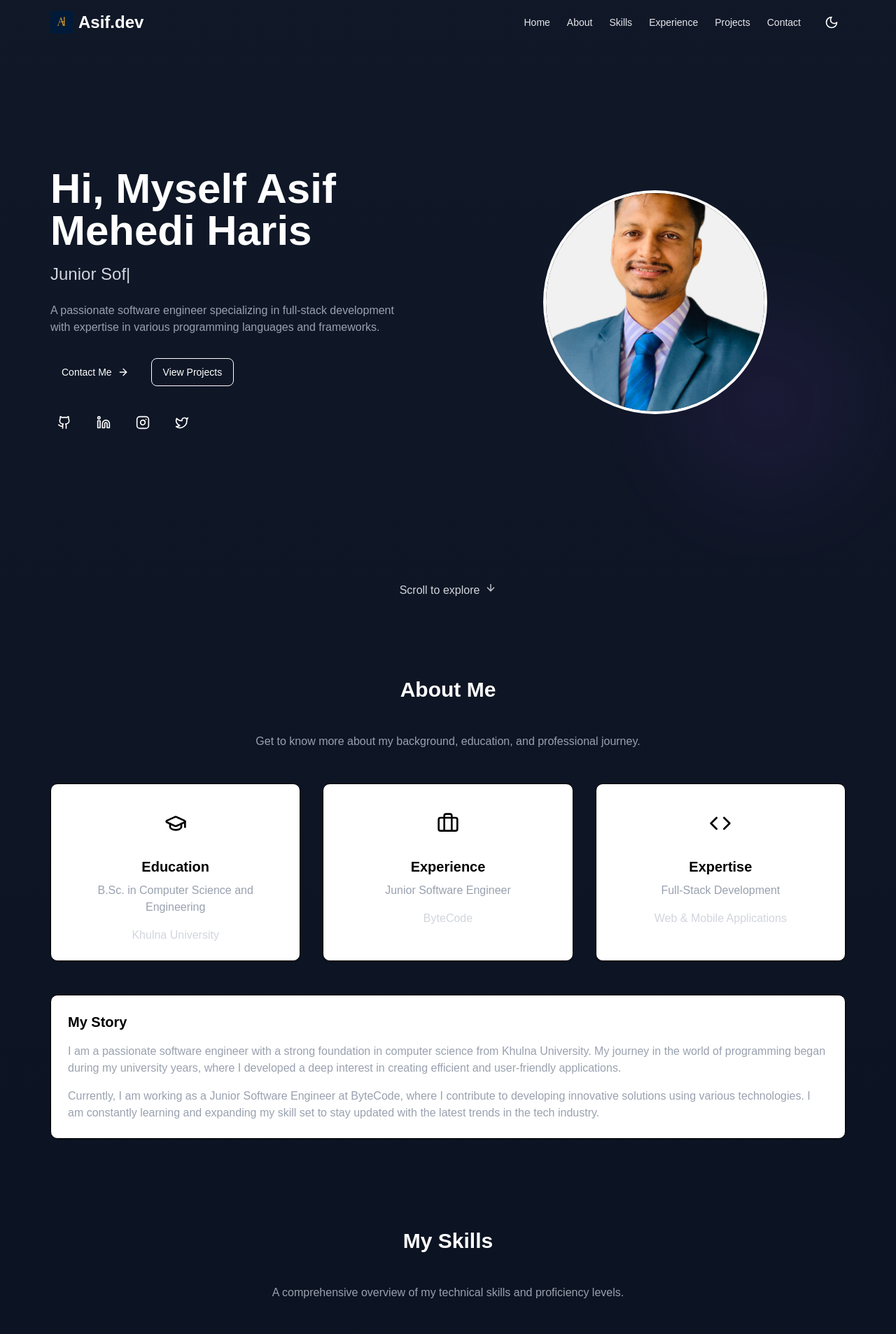
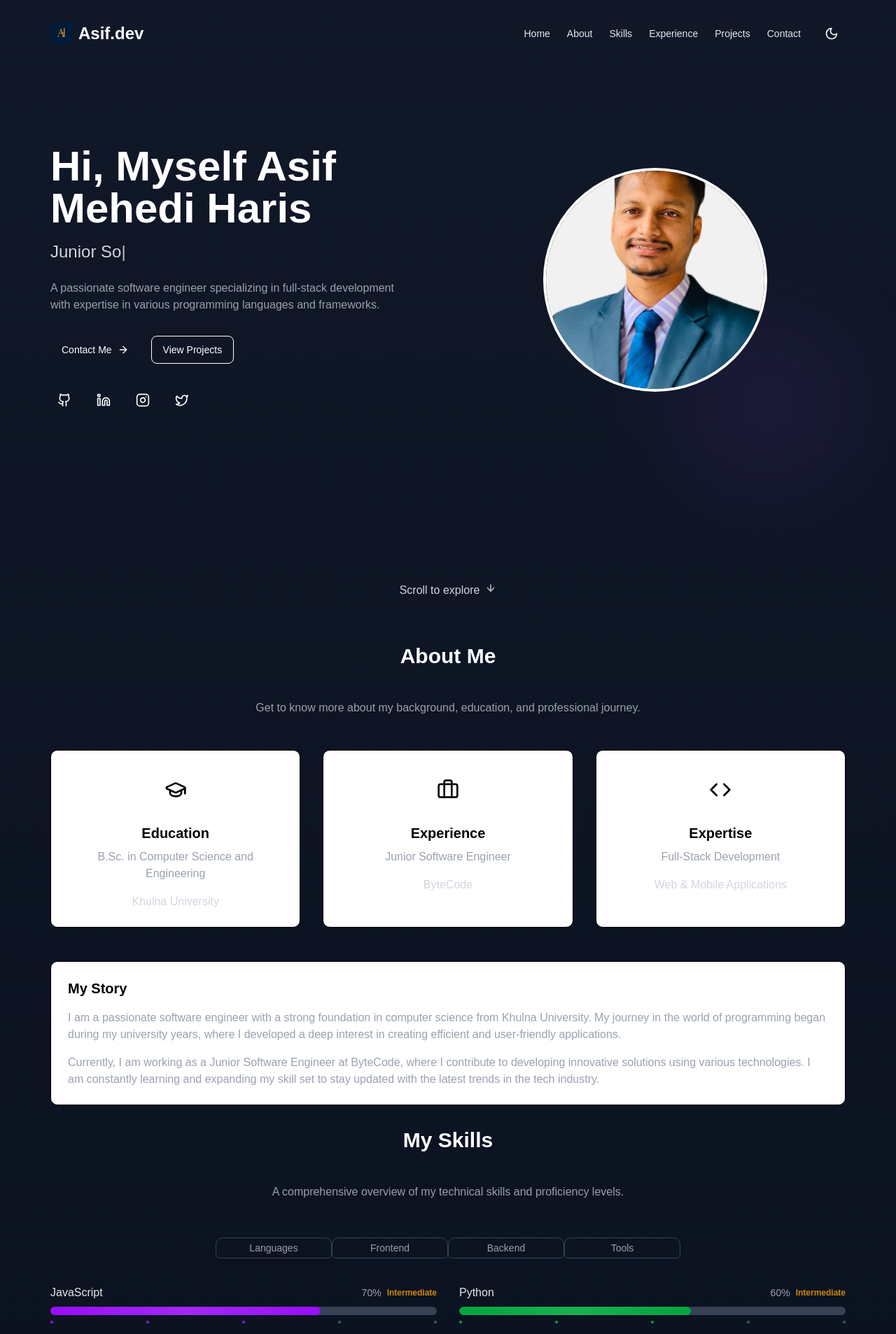
Before and after one commit to asifmehedi41/asifmehediharis, a Next.js app: page / in a window 1280 px wide. Shown: the top 1907 px of the page at 70% size. Built offline with nearby package versions, Linux system fonts and the light colour scheme; a web font is replaced by a local one.

Commit message:
Make responsive

```diff
--- a/components/about.tsx
+++ b/components/about.tsx
@@ -6,7 +6,7 @@ import { Card, CardContent } from "@components/ui/card"
 
 export default function About() {
   return (
-    <section id="about" className="py-16 px-14">
+    <section id="about" className="py-4 px-14 md:px-14">
       <motion.div
         initial={{ opacity: 0, y: 20 }}
         whileInView={{ opacity: 1, y: 0 }}
--- a/components/contact.tsx
+++ b/components/contact.tsx
@@ -46,7 +46,7 @@ export default function Contact() {
   ]
 
   return (
-    <section id="contact" className="py-16 px-14">
+    <section id="contact" className="py-4 px-4 md:px-14">
       <motion.div
         initial={{ opacity: 0, y: 20 }}
         whileInView={{ opacity: 1, y: 0 }}
--- a/components/experience.tsx
+++ b/components/experience.tsx
@@ -46,7 +46,7 @@ export default function Experience() {
   ]
 
   return (
-    <section id="experience" className="py-16 px-14">
+    <section id="experience" className="py-4 px-4 md:px-14">
       <motion.div
         initial={{ opacity: 0, y: 20 }}
         whileInView={{ opacity: 1, y: 0 }}
--- a/components/footer.tsx
+++ b/components/footer.tsx
@@ -8,7 +8,7 @@ export default function Footer() {
   const currentYear = new Date().getFullYear()
 
   return (
-    <footer className="bg-gray-100 dark:bg-gray-900 py-12 px-14">
+    <footer className="bg-gray-100 dark:bg-gray-900 py-4 px-4 md:px-14">
       <div className="container mx-auto px-4">
         <div className="flex flex-col md:flex-row justify-between items-center mb-8">
           <div className="mb-6 md:mb-0">
--- a/components/header.tsx
+++ b/components/header.tsx
@@ -33,7 +33,7 @@ export default function Header() {
   return (
     <header
       className={cn(
-        "fixed top-0 w-full z-50 transition-all duration-300 px-14",
+        "fixed top-0 w-full z-50 transition-all duration-300 py-4 px-4 md:px-14",
         isScrolled ? "bg-white/80 dark:bg-gray-950/80 backdrop-blur-md shadow-sm" : "bg-transparent",
       )}
     >
--- a/components/hero.tsx
+++ b/components/hero.tsx
@@ -37,7 +37,7 @@ export default function Hero() {
   }, [])
 
   return (
-    <div className="relative min-h-screen flex items-center justify-center overflow-hidden pt-16 px-14">
+    <div className="relative min-h-screen flex items-center justify-center overflow-hidden pt-0 md:pt-16 md:py-16 px-4 md:px-14">
       {/* Background elements */}
       <div className="absolute inset-0 z-0">
         <div className="absolute top-20 left-10 w-72 h-72 bg-primary/10 rounded-full filter blur-3xl opacity-70"></div>
--- a/components/projects.tsx
+++ b/components/projects.tsx
@@ -62,7 +62,7 @@ export default function Projects() {
   const filteredProjects = filter === "all" ? projects : projects.filter((project) => project.category === filter)
 
   return (
-    <section id="projects" className="py-16 px-14">
+    <section id="projects" className="py-4 px-4 md:px-14">
       <motion.div
         initial={{ opacity: 0, y: 20 }}
         whileInView={{ opacity: 1, y: 0 }}
--- a/components/skills.tsx
+++ b/components/skills.tsx
@@ -47,7 +47,7 @@ export default function Skills() {
   }
 
   return (
-    <section id="skills" className="py-16 px-14">
+    <section id="skills" className="py-4 px-12 md:px-14">
       <motion.div
         initial={{ opacity: 0, y: 20 }}
         whileInView={{ opacity: 1, y: 0 }}
@@ -75,28 +75,28 @@ export default function Skills() {
           </TabsList>
         </div> */}
          <div className="flex justify-center mb-8">
-  <TabsList className="grid grid-cols-2 md:grid-cols-4 w-full max-w-2xl border border-gray-700 rounded-lg">
+  <TabsList className="grid grid-cols-2 md:grid-cols-4 w-full max-w-2xl ">
     <TabsTrigger
       value="languages"
-      className="px-6 py-1 text-center text-gray-400 bg-transparent transition-all duration-300 hover:bg-gray-700 hover:text-white active:bg-blue-600 active:text-white rounded-t-lg"
+      className="px-6 py-1 text-center text-gray-400 bg-transparent border border-gray-700 transition-all duration-300 hover:bg-gray-700 hover:text-white active:bg-blue-600 active:text-white rounded-t-lg"
     >
       Languages
     </TabsTrigger>
     <TabsTrigger
       value="frontend"
-      className="px-6 py-1 text-center text-gray-400 bg-transparent transition-all duration-300 hover:bg-gray-700 hover:text-white active:bg-blue-600 active:text-white rounded-t-lg"
+      className="px-6 py-1 text-center text-gray-400 bg-transparent border border-gray-700 transition-all duration-300 hover:bg-gray-700 hover:text-white active:bg-blue-600 active:text-white rounded-t-lg"
     >
       Frontend
     </TabsTrigger>
     <TabsTrigger
       value="backend"
-      className="px-6 py-1 text-center text-gray-400 bg-transparent transition-all duration-300 hover:bg-gray-700 hover:text-white active:bg-blue-600 active:text-white rounded-t-lg"
+      className="px-6 py-1 text-center text-gray-400 bg-transparent border border-gray-700 transition-all duration-300 hover:bg-gray-700 hover:text-white active:bg-blue-600 active:text-white rounded-t-lg"
     >
       Backend
     </TabsTrigger>
     <TabsTrigger
       value="tools"
-      className="px-6 py-1 text-center text-gray-400 bg-transparent transition-all duration-300 hover:bg-gray-700 hover:text-white active:bg-blue-600 active:text-white rounded-t-lg"
+      className="px-6 py-1 text-center text-gray-400 bg-transparent border border-gray-700 transition-all duration-300 hover:bg-gray-700 hover:text-white active:bg-blue-600 active:text-white rounded-t-lg"
     >
       Tools
     </TabsTrigger>
```
